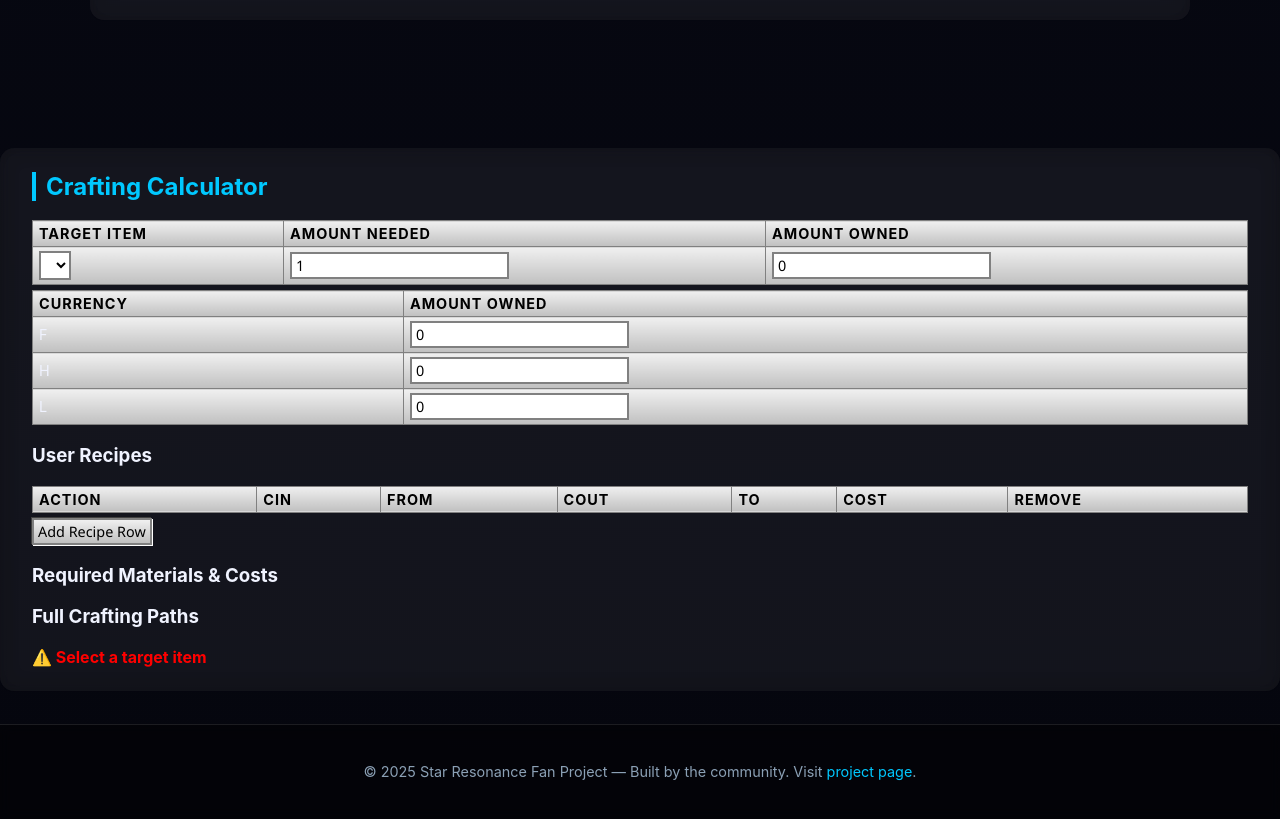
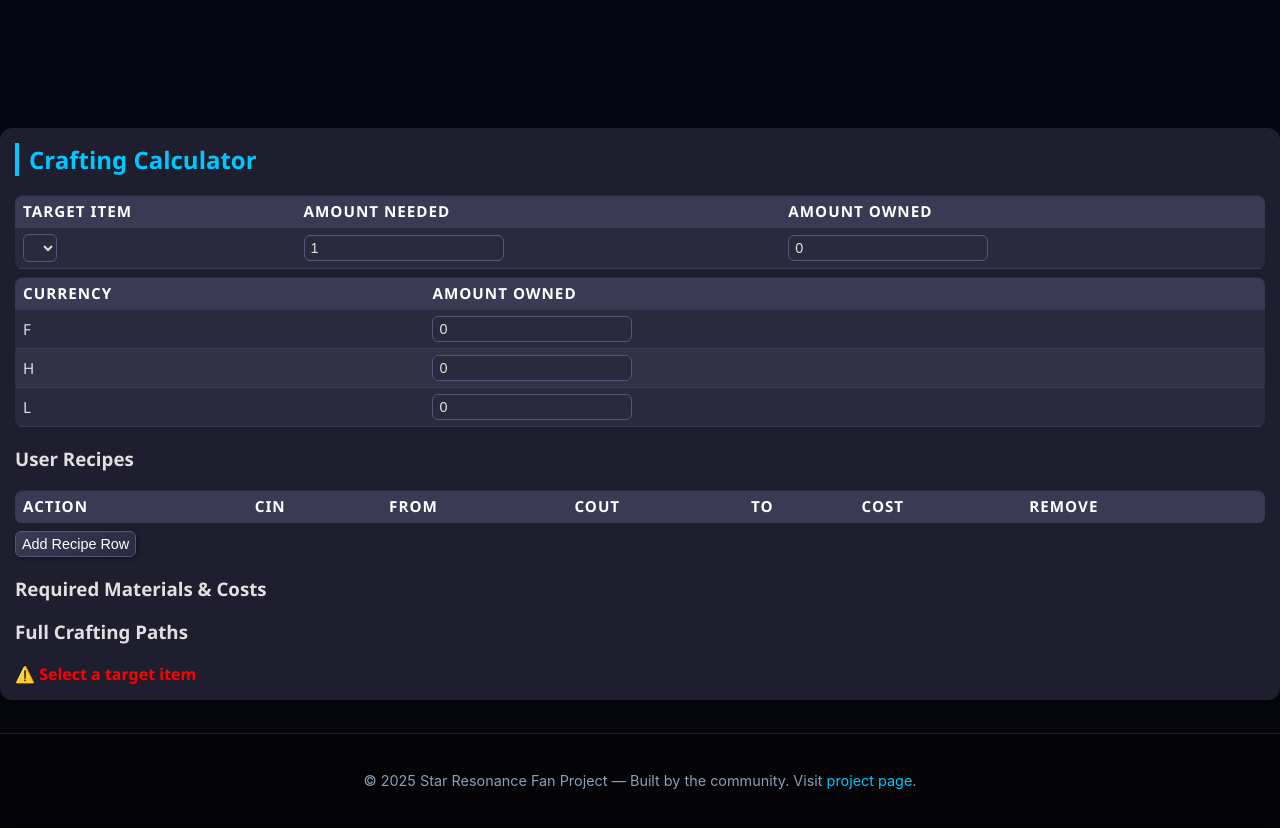
Before and after one commit to asgharkapk/star-resonance-crafting-database, a plain HTML site: page index.html in a window 1280 px wide. Shown: the part 8080-8908 px from the top of the page. Drawn offline with Linux system fonts and the light colour scheme.

Commit message:
Update index.html

```diff
--- a/index.html
+++ b/index.html
@@ -200,61 +200,69 @@ footer a:hover { text-decoration: underline; }
 /* ===========================
    🔥 CRAFTING CALCULATOR
    =========================== */
-<style>
-/* ===== Windows 7 Style Calculator Section ===== */
+/* ===== Dark Mode Windows 11 Style Calculator ===== */
 #calculator {
-  background: #C0C0C0;       /* classic grey panel */
-  border: 2px solid #808080;
-  border-radius: 0;
-  padding: 10px;
-  box-shadow: inset 1px 1px 0 #fff, inset -1px -1px 0 #404040;
+  background: #1e1e2f;          /* dark panel */
+  border-radius: 12px;
+  padding: 15px;
+  box-shadow: 0 4px 8px rgba(0,0,0,0.4);
   font-family: "Segoe UI", Tahoma, Geneva, Verdana, sans-serif;
+  color: #e0e0e0;
 }
 
 #calculator table {
   width: 100%;
   border-collapse: collapse;
-  margin: 5px 0;
-  font-size: 0.9rem;
-  background: #E0E0E0;
-  border: 1px solid #808080;
+  margin: 8px 0;
+  font-size: 0.95rem;
+  background: #2a2a3f;
+  border-radius: 8px;
+  overflow: hidden;
 }
 
 #calculator th, #calculator td {
-  border: 1px solid #808080;
-  padding: 4px 6px;
+  border-bottom: 1px solid #3a3a55;
+  padding: 6px 8px;
   text-align: left;
-  background: linear-gradient(to bottom, #F0F0F0, #C0C0C0);
 }
 
 #calculator th {
-  font-weight: bold;
-  color: #000;
+  background: #3a3a55;
+  font-weight: 600;
+  color: #ffffff;
 }
 
 #calculator input, #calculator select, #calculator button {
-  background: #FFF;
-  border: 2px solid #808080;
-  padding: 2px 4px;
+  background: #2a2a3f;
+  border: 1px solid #555577;
+  border-radius: 6px;
+  padding: 4px 6px;
   font-size: 0.9rem;
-  font-family: "Segoe UI", Tahoma, Geneva, Verdana, sans-serif;
+  color: #e0e0e0;
+}
+
+#calculator input:focus, #calculator select:focus {
+  outline: 2px solid #0a84ff;
+  outline-offset: 1px;
 }
 
 #calculator button {
   cursor: pointer;
-  background: linear-gradient(to bottom, #F0F0F0, #C0C0C0);
-  box-shadow: 1px 1px 0 #fff, -1px -1px 0 #404040;
+  background: linear-gradient(145deg, #3a3a55, #2a2a3f);
+  box-shadow: 2px 2px 5px rgba(0,0,0,0.3);
+  color: #fff;
 }
+
 #calculator button:hover {
-  background: linear-gradient(to bottom, #D0D0D0, #A0A0A0);
+  background: linear-gradient(145deg, #4a4a66, #3a3a55);
 }
+
 #calc-results table, #calc-recipe-paths p {
   font-family: "Segoe UI", Tahoma, Geneva, Verdana, sans-serif;
-  background: #E0E0E0;
+  background: #2a2a3f;
 }
-#calc-debug { font-weight: bold; }
-</style>
 
+#calc-debug { font-weight: bold; color: #ff4d4d; }
 /* ===========================
    🔥 CRAFTING CALCULATOR
    =========================== */
@@ -482,17 +490,24 @@ document.getElementById("modal-close").addEventListener("click",()=>{
 let customRecipes = [];
 
 /* ===== Utility Functions ===== */
+/* ===== Fix Target Item Dropdown + Live Update ===== */
+
+/* ===== Gather all possible items for dropdown ===== */
 function updateItemDropdown(){
   const select = document.getElementById("calc-item");
+  const prevVal = select.value;
   select.innerHTML = "";
   const itemsSet = new Set();
 
+  // database items
   Object.values(allData).forEach(rows=>{
     rows.forEach(r=>{
       if(r.to) itemsSet.add(r.to);
       if(r.from) r.from.split("+").forEach(f=>itemsSet.add(f.trim()));
     });
   });
+
+  // user recipes
   customRecipes.forEach(r=>{
     if(r.to) itemsSet.add(r.to);
     if(r.from) r.from.split("+").forEach(f=>itemsSet.add(f.trim()));
@@ -503,9 +518,15 @@ function updateItemDropdown(){
     opt.value=i; opt.textContent=i;
     select.appendChild(opt);
   });
+
+  // restore previous selection if exists
+  if(itemsSet.has(prevVal)) select.value = prevVal;
+
+  calculateAll(); // recalc whenever dropdown updates
 }
 
 /* ===== User Recipes Table ===== */
+/* ===== Render User Recipes Table (live update) ===== */
 function renderUserRecipes(){
   const tbody = document.querySelector("#user-recipes tbody");
   tbody.innerHTML = "";
@@ -523,19 +544,25 @@ function renderUserRecipes(){
     tr.querySelector(".remove-recipe").onclick = ()=>{
       customRecipes.splice(idx,1);
       renderUserRecipes();
-      calculateAll();
+      updateItemDropdown();
     };
 
+    // LIVE update for calculation while editing
     tr.querySelectorAll("input").forEach(input=>{
       input.oninput = ()=>{
+        try{
           r.action = tr.children[0].querySelector("input").value;
           r.cin = tr.children[1].querySelector("input").value;
           r.from = tr.children[2].querySelector("input").value;
           r.cout = tr.children[3].querySelector("input").value;
           r.to = tr.children[4].querySelector("input").value;
           r.cost = tr.children[5].querySelector("input").value;
-        calculateAll();
-      };
+          updateItemDropdown();  // refresh dropdown to include new/edited items
+          calculateAll();        // live recalculation
+        } catch(e){
+          document.getElementById("calc-debug").textContent="⚠️ User input error: "+e.message;
+        }
+      }
     });
   });
 }
@@ -686,6 +713,7 @@ function calculateAll(){
 }
 
 /* ===== Auto-update even if user recipe table is empty ===== */
+/* ===== Auto-update for other inputs ===== */
 document.querySelectorAll("#calc-target-table input, #calc-target-table select, .calc-currency").forEach(inp=>{
   inp.oninput = calculateAll;
 });
```
Lines whose indentation alone changed are shown as unchanged.
